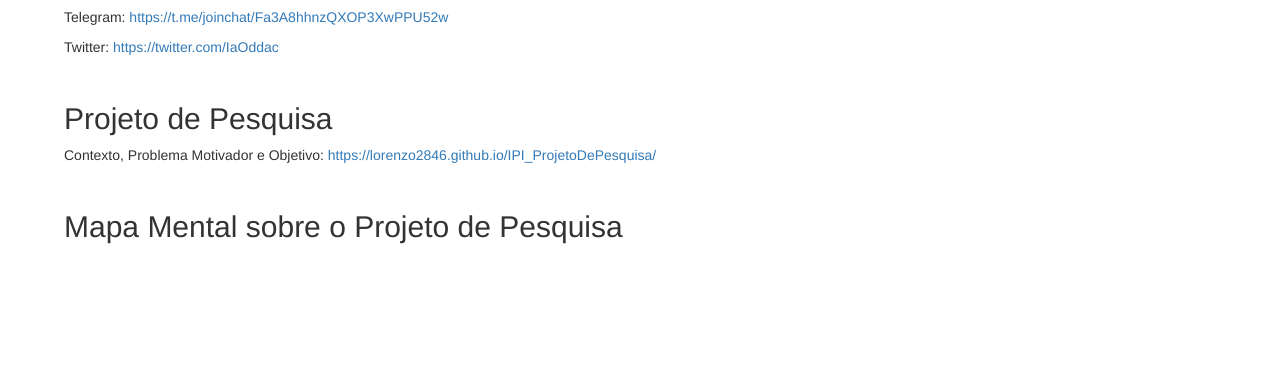
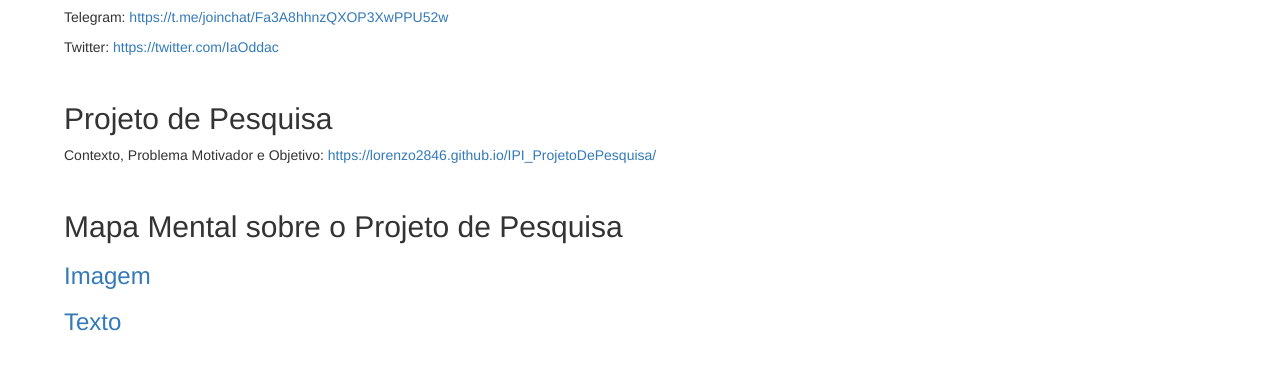
Before and after one commit to diogoneiss/IPI_ODDAC, a plain HTML site: page index.html in a window 1280 px wide. Shown: the part 679-1048 px from the top of the page. Before the commit the page ends 957 px from the top, so only its background shows below. Drawn offline with nearby package versions, Linux system fonts and the light colour scheme.

Commit message:
Add files via upload

```diff
--- a/index.html
+++ b/index.html
@@ -101,5 +101,21 @@
       <h2>
          Mapa Mental sobre o Projeto de Pesquisa
       </h2>
+
+      <p>
+         <a href="Mapa Mental/Mapa Mental.png">
+            <h3>
+               Imagem
+            </h3>
+         </a>
+      </p>
+
+      <p>
+         <a href="Mapa Mental/Mapa Mental.txt">
+            <h3>
+               Texto
+            </h3>
+         </a>
+      </p>
    </body>
 </html>
```
